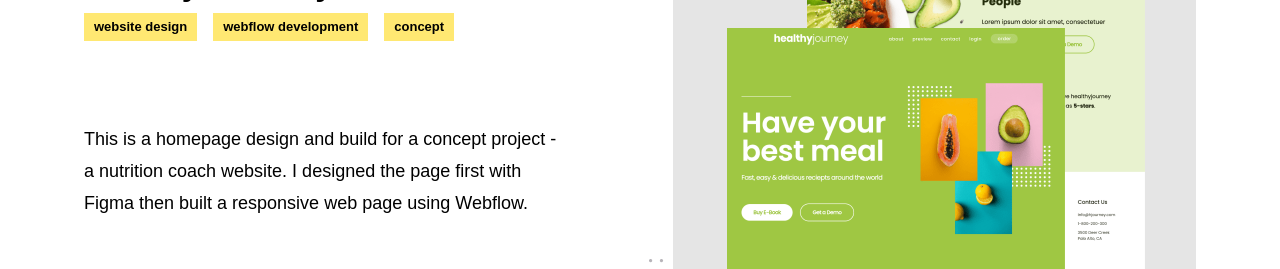
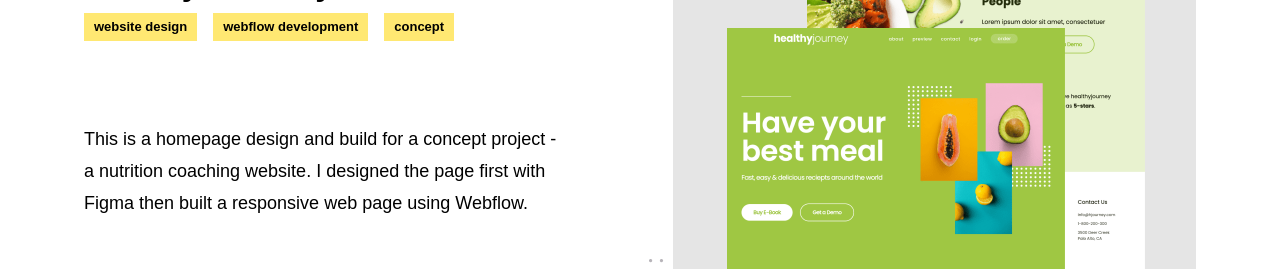
Before and after one commit to Suelo36th/ux-design, a plain HTML site: page index.html in a window 1280 px wide. Shown: the part 1100-1369 px from the top of the page. Drawn offline with nearby package versions, Linux system fonts and the light colour scheme; a script that the page names is missing.

Commit message:
update text

```diff
--- a/index.html
+++ b/index.html
@@ -89,7 +89,7 @@
           </div>
         </a>
         <div id="w-node-_317cf273-bc24-0994-2639-c37f4bb13dab-65435f08">
-          <p class="portfolio-paragraph">This is a homepage design and build for a concept project - a nutrition coach website. I designed the page first with Figma then built a responsive web page using Webflow. </p>
+          <p class="portfolio-paragraph">This is a homepage design and build for a concept project - a nutrition coaching website. I designed the page first with Figma then built a responsive web page using Webflow. </p>
           <div data-w-id="317cf273-bc24-0994-2639-c37f4bb13dae" class="button-wrapper">
             <div class="button-border">
               <a style="-webkit-transform:translate3d(-8PX, -8PX, 0) scale3d(1, 1, 1) rotateX(0) rotateY(0) rotateZ(0) skew(0, 0);-moz-transform:translate3d(-8PX, -8PX, 0) scale3d(1, 1, 1) rotateX(0) rotateY(0) rotateZ(0) skew(0, 0);-ms-transform:translate3d(-8PX, -8PX, 0) scale3d(1, 1, 1) rotateX(0) rotateY(0) rotateZ(0) skew(0, 0);transform:translate3d(-8PX, -8PX, 0) scale3d(1, 1, 1) rotateX(0) rotateY(0) rotateZ(0) skew(0, 0)" href="healthyjourney.html" class="button w-button">see this project</a>
```
